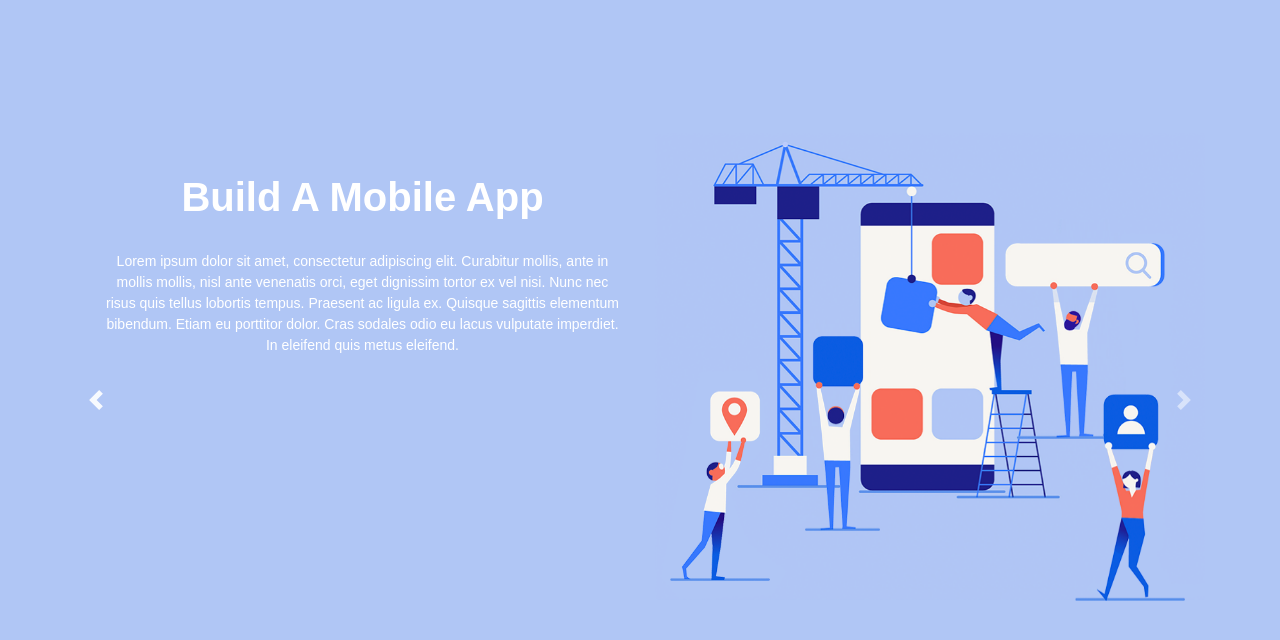
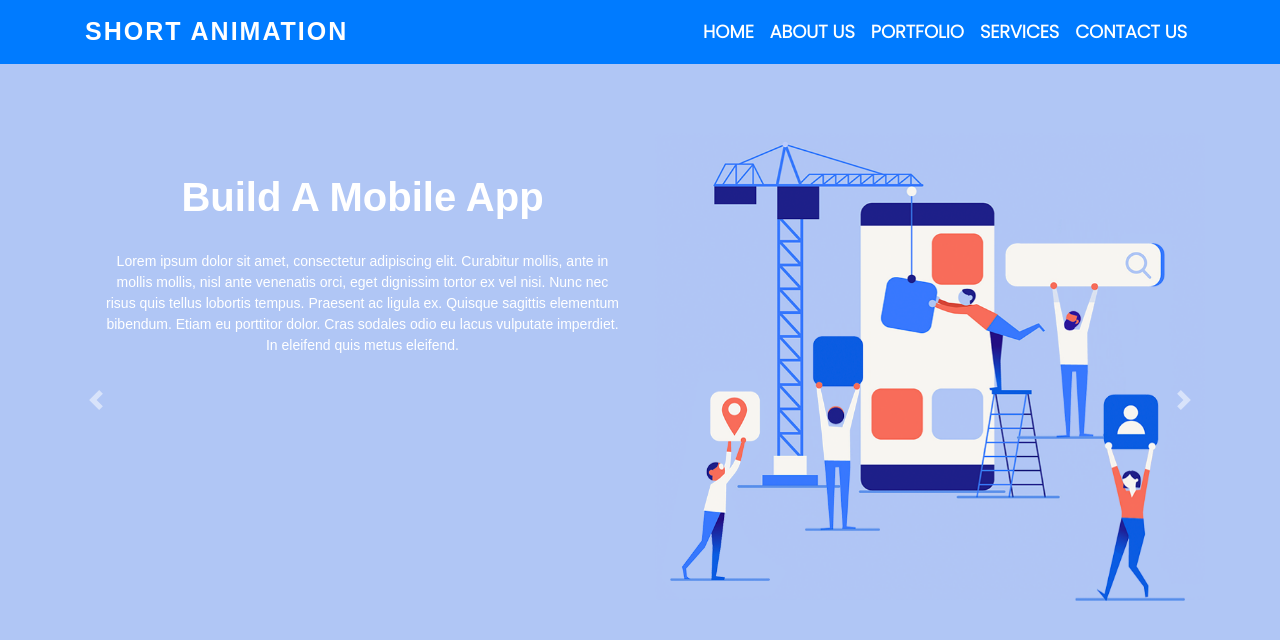
Before and after one commit to HamzaAhmedSheikh/demo_project-4b_short_animation, a React (Create React App) app: page / in a window 1280 px wide. Shown: the top 640 px of the page. Built offline with nearby package versions, Linux system fonts and the light colour scheme.

Commit message:
add navbar

```diff
--- a/public/index.html
+++ b/public/index.html
@@ -26,6 +26,7 @@
       work correctly both with client-side routing and a non-root public URL.
       Learn how to configure a non-root public URL by running `npm run build`.
     -->
+    <link href="https://fonts.googleapis.com/css2?family=Poppins:wght@300&display=swap" rel="stylesheet">
     <script src="https://code.jquery.com/jquery-3.2.1.slim.min.js" integrity="sha384-KJ3o2DKtIkvYIK3UENzmM7KCkRr/rE9/Qpg6aAZGJwFDMVNA/GpGFF93hXpG5KkN" crossorigin="anonymous"></script>
     <script src="https://cdnjs.cloudflare.com/ajax/libs/popper.js/1.12.9/umd/popper.min.js" integrity="sha384-ApNbgh9B+Y1QKtv3Rn7W3mgPxhU9K/ScQsAP7hUibX39j7fakFPskvXusvfa0b4Q" crossorigin="anonymous"></script>
     <script src="https://maxcdn.bootstrapcdn.com/bootstrap/4.0.0/js/bootstrap.min.js" integrity="sha384-JZR6Spejh4U02d8jOt6vLEHfe/JQGiRRSQQxSfFWpi1MquVdAyjUar5+76PVCmYl" crossorigin="anonymous"></script>
--- a/src/4B_Short_Animation/App.js
+++ b/src/4B_Short_Animation/App.js
@@ -19,6 +19,45 @@ import 'animate.css'
 
 export const Animation = () => {
     return (
+      <div>
+        <nav className="navbar navbar-expand-lg navbar-light bg-primary fixed-top">
+          <div className="container">
+           <a className="navbar-brand" href="http://short_animation.surge.sh/"> Short Animation </a>
+           <button className="navbar-toggler" type="button" data-toggle="collapse" data-target="#navbarNav" aria-controls="navbarNav" aria-expanded="false" aria-label="Toggle navigation">
+            <span className="navbar-toggler-icon"></span>
+         </button>
+
+          <div className="collapse navbar-collapse" id="navbarNav">
+            <ul className="navbar-nav ml-auto">
+              <li className="nav-item active">
+                <a className="nav-link" href="http://short_animation.surge.sh/"> Home </a>
+             </li>
+             <li className="nav-item">
+                <a className="nav-link" href="http://short_animation.surge.sh/"> About us </a>
+             </li>
+             <li className="nav-item">
+                <a className="nav-link" href="http://short_animation.surge.sh/"> Portfolio </a>
+             </li>
+             <li className="nav-item">
+                <a className="nav-link" href="http://short_animation.surge.sh/"> Services </a>
+             </li>
+             <li className="nav-item">
+                <a className="nav-link" href="http://short_animation.surge.sh/"> Contact us </a>
+             </li>
+         </ul>
+        </div>
+       </div>
+     </nav>
+
+
+
+
+
+
+
+
+
+
       <div id="carouselExampleControls" className="carousel slide" data-ride="carousel" data-interval="7000">
        <div className="carousel-inner">
 
@@ -122,7 +161,7 @@ export const Animation = () => {
        <span className="sr-only">Next</span>
      </a>
     </div>
-
+    </div>
     )
 }
 
--- a/src/4B_Short_Animation/style.css
+++ b/src/4B_Short_Animation/style.css
@@ -125,3 +125,40 @@
 .slide-two button {
     background: linear-gradient(to right, #feb154, #ffd255);
 }
+
+.navbar-nav a {
+    font-family: 'Poppins', sans-serif;
+    font-size: 18px;
+    text-transform: uppercase;
+    font-weight: bold;
+}
+
+.navbar-light .navbar-brand {
+    color: #fff !important;
+    font-size: 25px;
+    text-transform: uppercase;
+    font-weight: bold;
+    letter-spacing: 2px;
+}
+
+.navbar-light .navbar-nav .nav-link {
+    color: #fff !important;
+}
+
+.navbar-nav {
+    text-align: center;
+}
+
+.nav-link {
+    padding: .2rem  1rem;
+}
+
+
+@media only screen and (max-width: 767px) {
+    .navbar-toggler {
+        padding: 1px 5px;
+        font-size: 18px;
+        line-height: 0.3;
+        background: #fff;
+    }
+}
```
